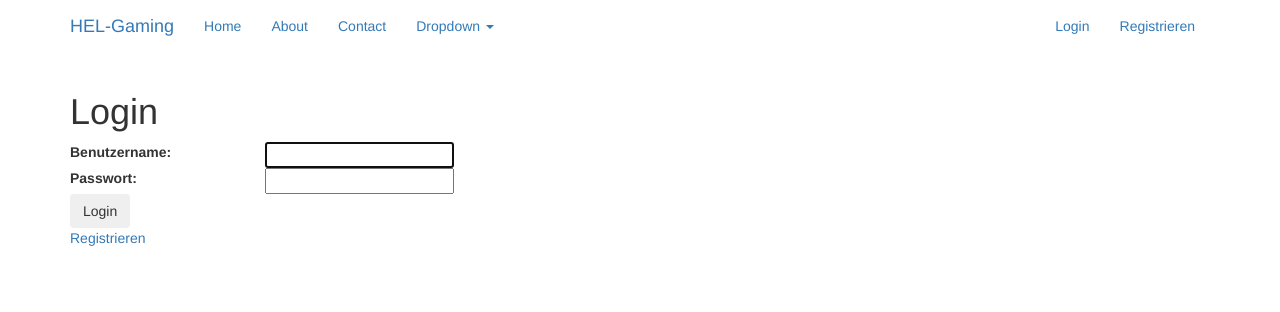
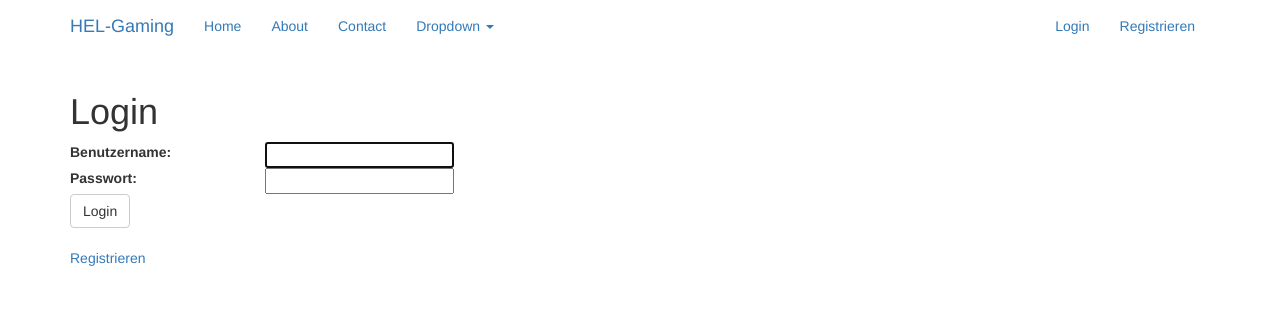
Before and after one commit to n2o/django-skeleton, a Django app: page /account/ in a window 1280 px wide. Shown: the top 312 px of the page. Run offline with Django 3.2, Linux system fonts and the light colour scheme; some libraries are stand-ins or nearby versions.

Commit message:
More polish!

```diff
--- a/login/templates/registration/login.html
+++ b/login/templates/registration/login.html
@@ -25,8 +25,11 @@
         {{ form.password }}
       </div>
     </div>
-    <input type="submit" value="Login" class="btn"/>
+    <input type="submit" value="Login" class="btn btn-default"/>
     <input type="hidden" name="next" value="/" />
   </form>
-  <a href="/account/register">Registrieren</a>
+  <p>
+    <br>
+    <a href="/account/register">Registrieren</a>
+  </p>
 {% endblock %}
```
Also changed, not shown: login/templates/registration/register.html (+5 -2 lines).
